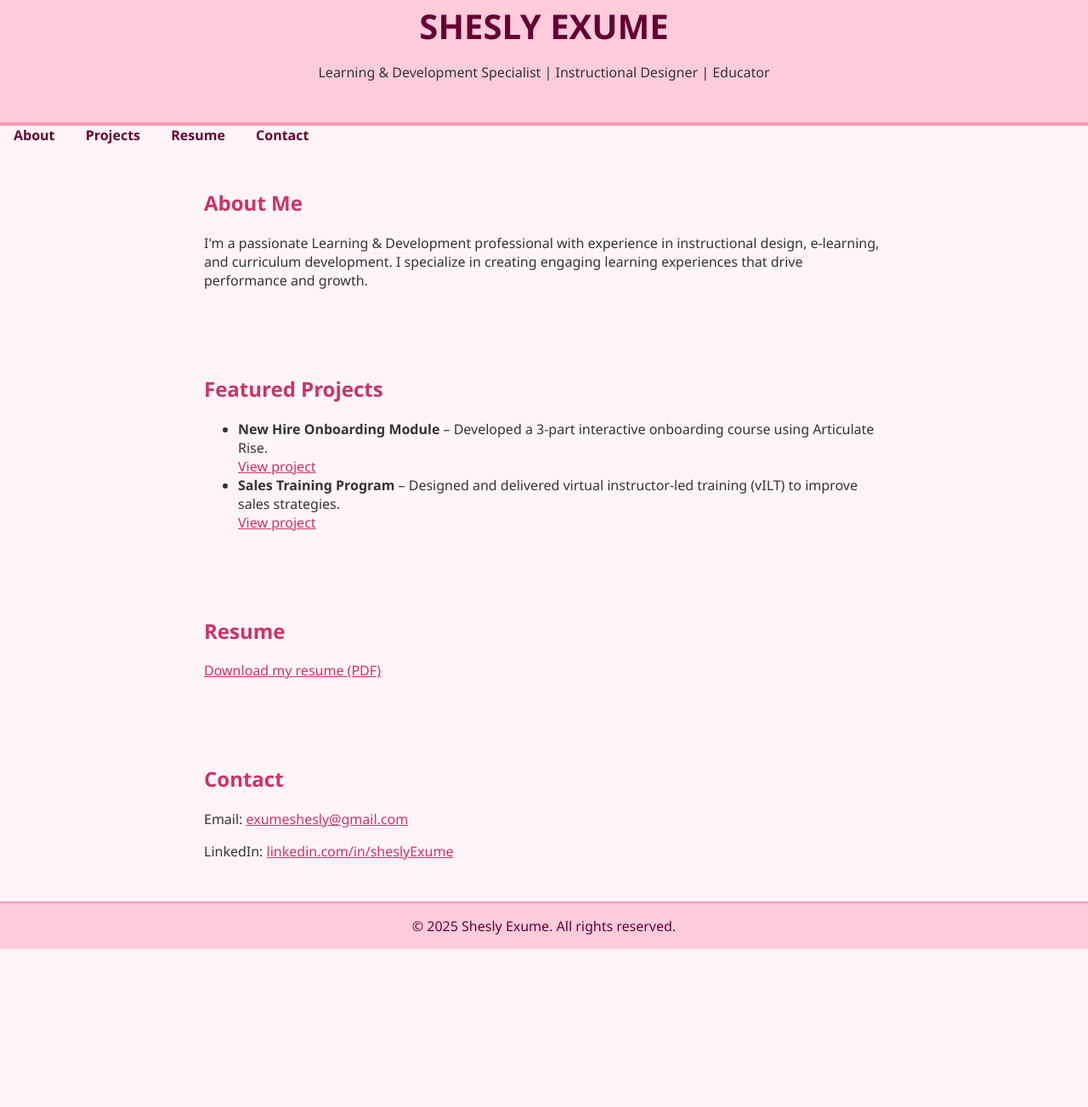
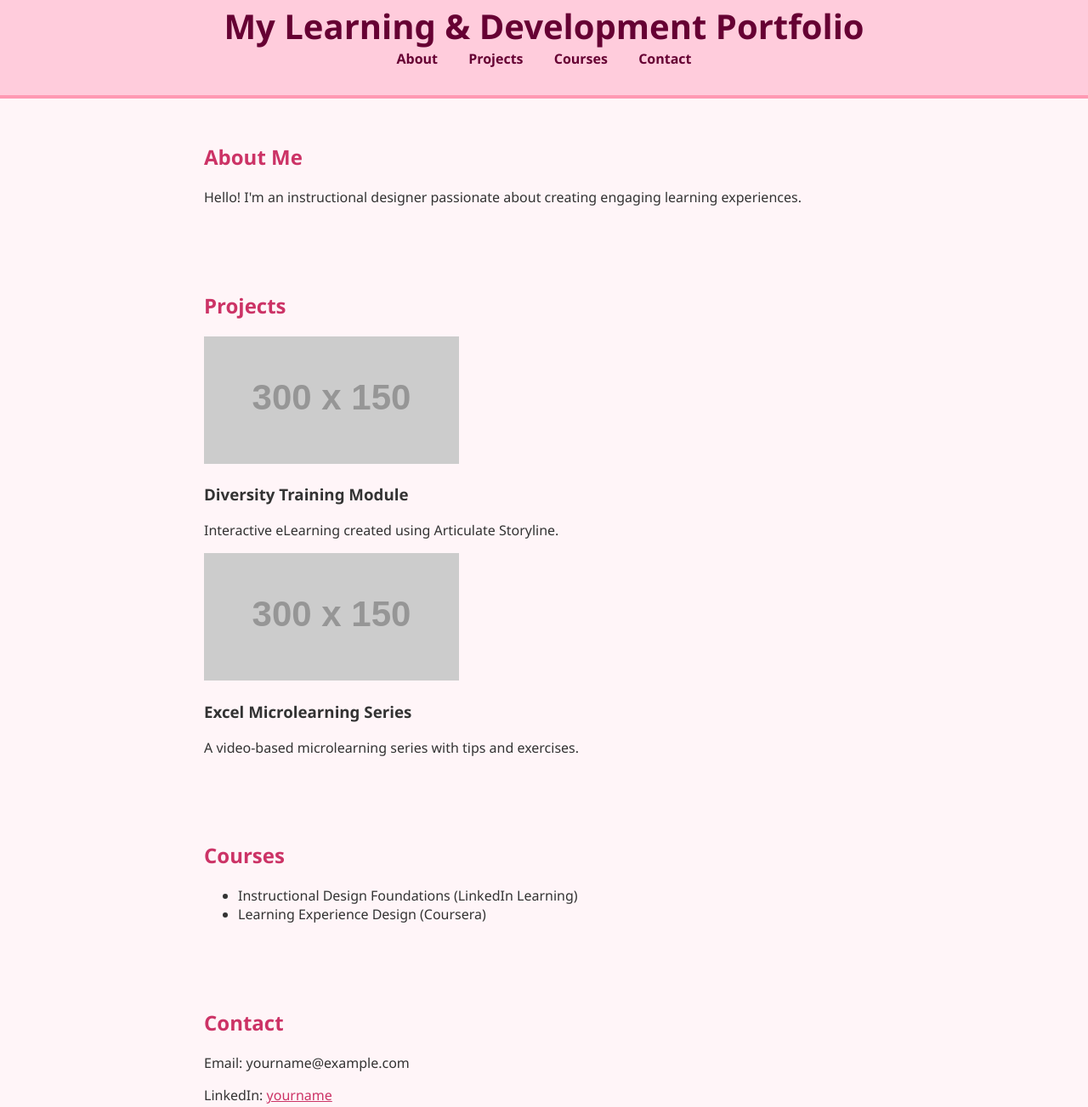
Before and after one commit to Shesly-ui/Portfolio, a plain HTML site: page index.html in a window 1280 px wide. Shown: the part 29-1332 px from the top of the page at 85% size. Before the commit the page ends 1146 px from the top, so only its background shows below. Drawn offline with Linux system fonts and the light colour scheme; placeholder pictures from the web are drawn by us.

Commit message:
index.html

```diff
--- a/index.html
+++ b/index.html
@@ -2,60 +2,60 @@
 <html lang="en">
 <head>
   <meta charset="UTF-8" />
-  <meta name="viewport" content="width=device-width, initial-scale=1.0"/>
-  <title>Shesly Exume | L&D Portfolio</title>
+  <meta name="viewport" content="width=device-width, initial-scale=1.0" />
+  <title>Learning & Development Portfolio</title>
   <link rel="stylesheet" href="styles.css" />
-
 </head>
 <body>
-
   <header>
-  <h1>SHESLY EXUME </h1>
-  <p>Learning & Development Specialist | Instructional Designer | Educator</p>
-</header>
-
+    <h1>My Learning & Development Portfolio</h1>
     <nav>
       <a href="#about">About</a>
       <a href="#projects">Projects</a>
-  <a href="#resume">Resume</a>
+      <a href="#courses">Courses</a>
       <a href="#contact">Contact</a>
     </nav>
+  </header>
 
+  <main>
     <section id="about">
       <h2>About Me</h2>
-  <p>
-    I'm a passionate Learning & Development professional with experience in instructional design, e-learning, and curriculum development. I specialize in creating engaging learning experiences that drive performance and growth.
-  </p>
+      <p>Hello! I'm an instructional designer passionate about creating engaging learning experiences.</p>
     </section>
 
     <section id="projects">
-  <h2>Featured Projects</h2>
-  <ul>
-    <li>
-      <strong>New Hire Onboarding Module</strong> – Developed a 3-part interactive onboarding course using Articulate Rise. <br>
-      <a href="#">View project</a>
-    </li>
-    <li>
-      <strong>Sales Training Program</strong> – Designed and delivered virtual instructor-led training (vILT) to improve sales strategies. <br>
-      <a href="#">View project</a>
-    </li>
-  </ul>
+      <h2>Projects</h2>
+      <div class="card-grid">
+        <div class="card">
+          <img src="https://via.placeholder.com/300x150.png?text=Project+1" alt="Project 1" />
+          <h3>Diversity Training Module</h3>
+          <p>Interactive eLearning created using Articulate Storyline.</p>
+        </div>
+        <div class="card">
+          <img src="https://via.placeholder.com/300x150.png?text=Project+2" alt="Project 2" />
+          <h3>Excel Microlearning Series</h3>
+          <p>A video-based microlearning series with tips and exercises.</p>
+        </div>
+      </div>
     </section>
 
-<section id="resume">
-  <h2>Resume</h2>
-  <p><a href="resume.pdf" target="_blank">Download my resume (PDF)</a></p>
+    <section id="courses">
+      <h2>Courses</h2>
+      <ul>
+        <li>Instructional Design Foundations (LinkedIn Learning)</li>
+        <li>Learning Experience Design (Coursera)</li>
+      </ul>
     </section>
 
     <section id="contact">
       <h2>Contact</h2>
-  <p>Email: <a href="mailto:exumeshesly@gmail.com">exumeshesly@gmail.com</a></p>
-  <p>LinkedIn: <a href="https://linkedin.com/in/shesly-exume/" target="_blank">linkedin.com/in/sheslyExume</a></p>
+      <p>Email: yourname@example.com</p>
+      <p>LinkedIn: <a href="https://linkedin.com/in/yourname">yourname</a></p>
     </section>
+  </main>
 
   <footer>
-  &copy; 2025 Shesly Exume. All rights reserved.
+    <p>© 2025 Your Name</p>
   </footer>
-
 </body>
 </html>
```
Lines whose indentation alone changed are shown as unchanged.
